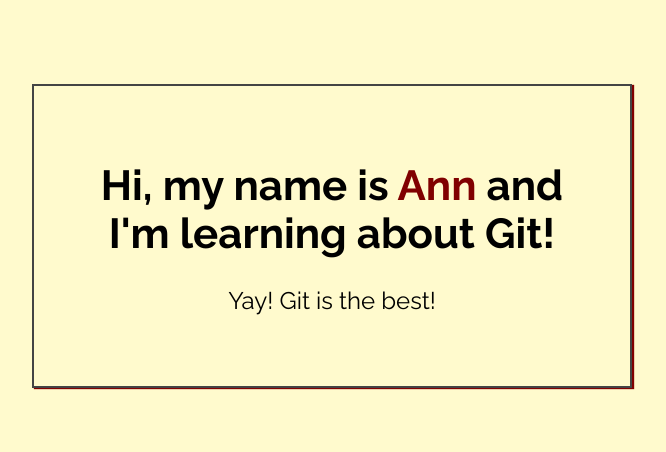
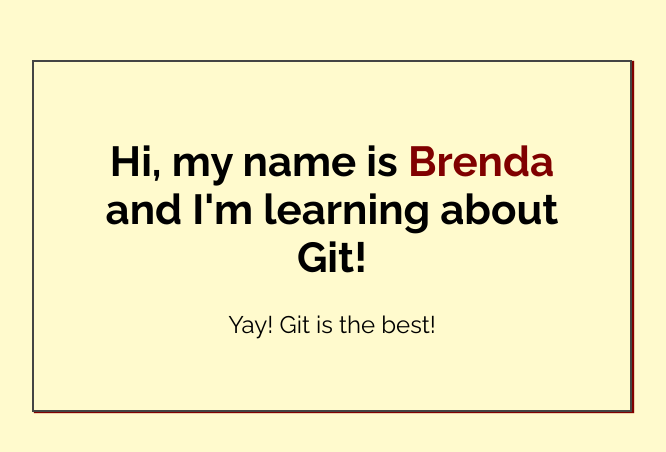
Before and after one commit to bel-ghazzawy/my-first-repo, a plain HTML site: page index.html in a window 1280 px wide. Shown: the part 164-616 px from the top of the page, without its empty margins (308-974 px from the left). Drawn offline with Linux system fonts and the light colour scheme.

Commit message:
Added name to index.html

```diff
--- a/index.html
+++ b/index.html
@@ -14,7 +14,7 @@
 <body>
 
     <div class="greeting">
-        <h1>Hi, my name is <span class="highlight">Ann</span> and I'm learning about Git! </h1>
+        <h1>Hi, my name is <span class="highlight">Brenda</span> and I'm learning about Git! </h1>
 
         <p>Yay! Git is the best!</p>
     </div>
```
